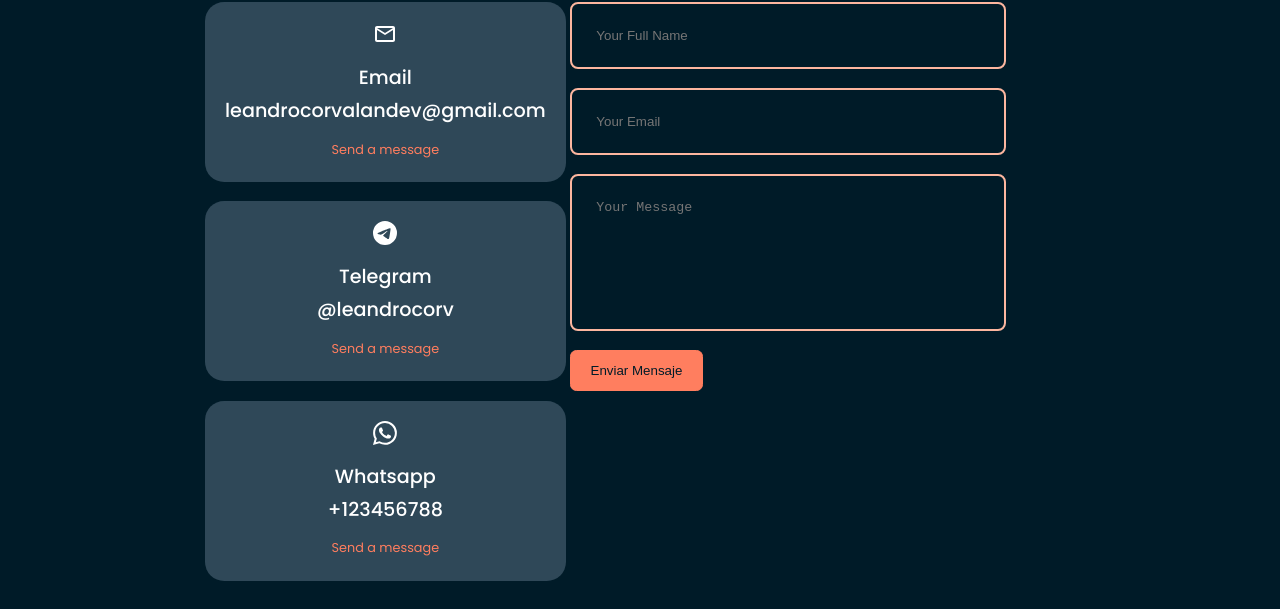
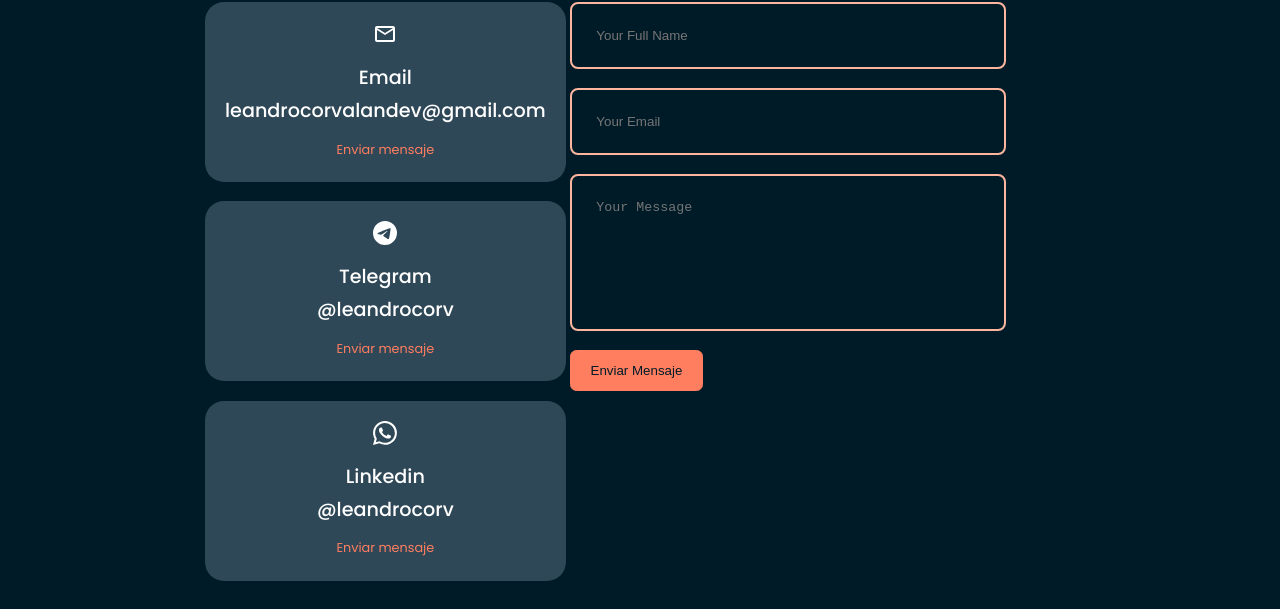
Before and after one commit to leancorv/react-portfolio, a React (Create React App) app: page / in a window 1280 px wide. Shown: the part 3466-4075 px from the top of the page. Built offline with nearby package versions, Linux system fonts and the light colour scheme.

Commit message:
Se añaden mas cambios esteticos

```diff
--- a/src/components/contact/Contact.jsx
+++ b/src/components/contact/Contact.jsx
@@ -32,19 +32,19 @@ const Contact = () => {
             <MdOutlineEmail className='contact__option-icon'/>
             <h4>Email</h4>
             <h5>leandrocorvalandev@gmail.com</h5>
-            <a href="mailto:leandrocorvalandev@gmail.com" target="_blank" rel="noreferrer">Send a message</a>
+            <a href="mailto:leandrocorvalandev@gmail.com" target="_blank" rel="noreferrer">Enviar mensaje</a>
           </article>
           <article className="contact__option">
             <BsTelegram className='contact__option-icon'/>
             <h4>Telegram</h4>
             <h5>@leandrocorv</h5>
-            <a href="https://t.me/leandrocorv" target="_blank" rel="noreferrer">Send a message</a>
+            <a href="https://t.me/leandrocorv" target="_blank" rel="noreferrer">Enviar mensaje</a>
           </article>
           <article className="contact__option">
             <BsWhatsapp className='contact__option-icon'/>
-            <h4>Whatsapp</h4>
-            <h5>+123456788</h5>
-            <a href="https://t.me/leandrocorv" target="_blank" rel="noreferrer">Send a message</a>
+            <h4>Linkedin</h4>
+            <h5>@leandrocorv</h5>
+            <a href="https://t.me/leandrocorv" target="_blank" rel="noreferrer">Enviar mensaje</a>
           </article>
         </div>
         {/* END OF CONTACT OPTIONS */}
--- a/src/components/header/HeaderMain.jsx
+++ b/src/components/header/HeaderMain.jsx
@@ -7,8 +7,8 @@ const Header__Main = () => {
     words: [
       "Soy Leandro Corvalán",
       "Software Developer",
-      "Que ama programar",
-      "Y los memes",
+      "Que ama programar📱",
+      "Y los memes⚡",
     ],
     loop: true,
     delaySpeed: 2000,
```
